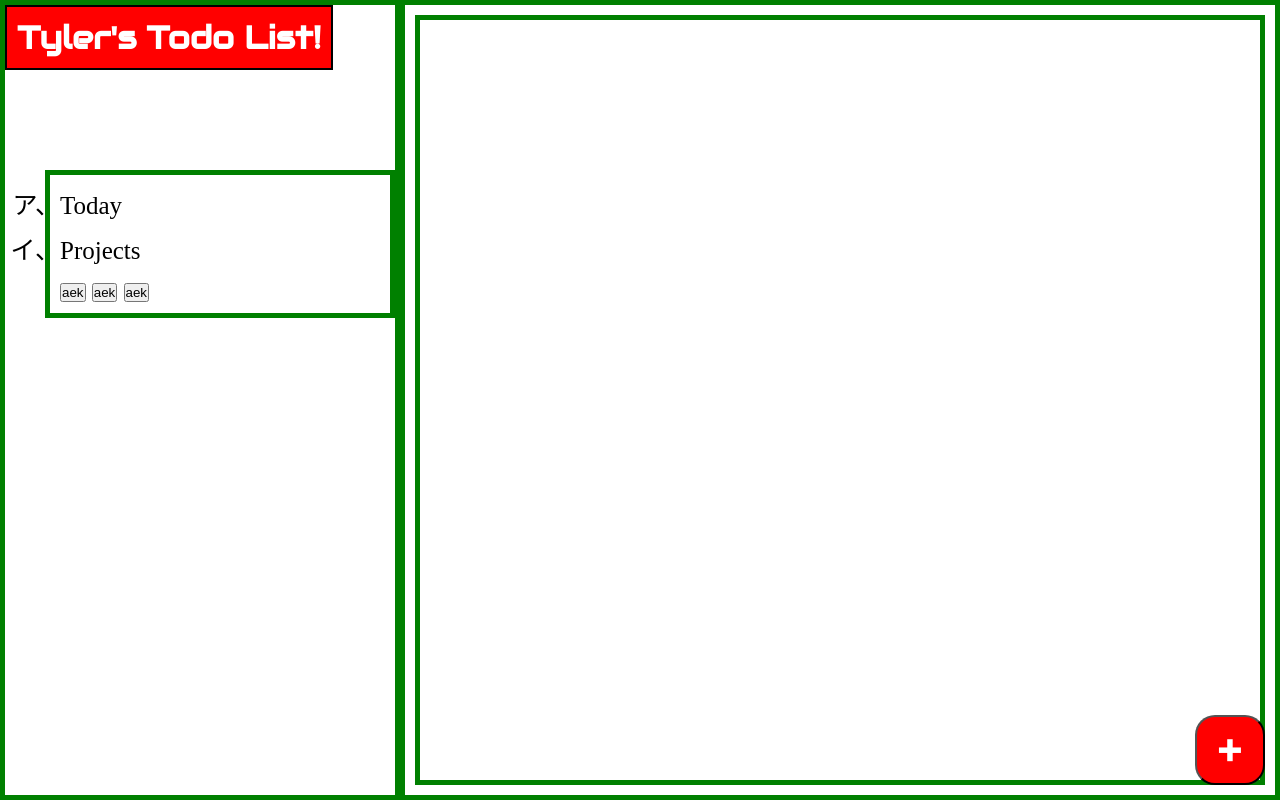
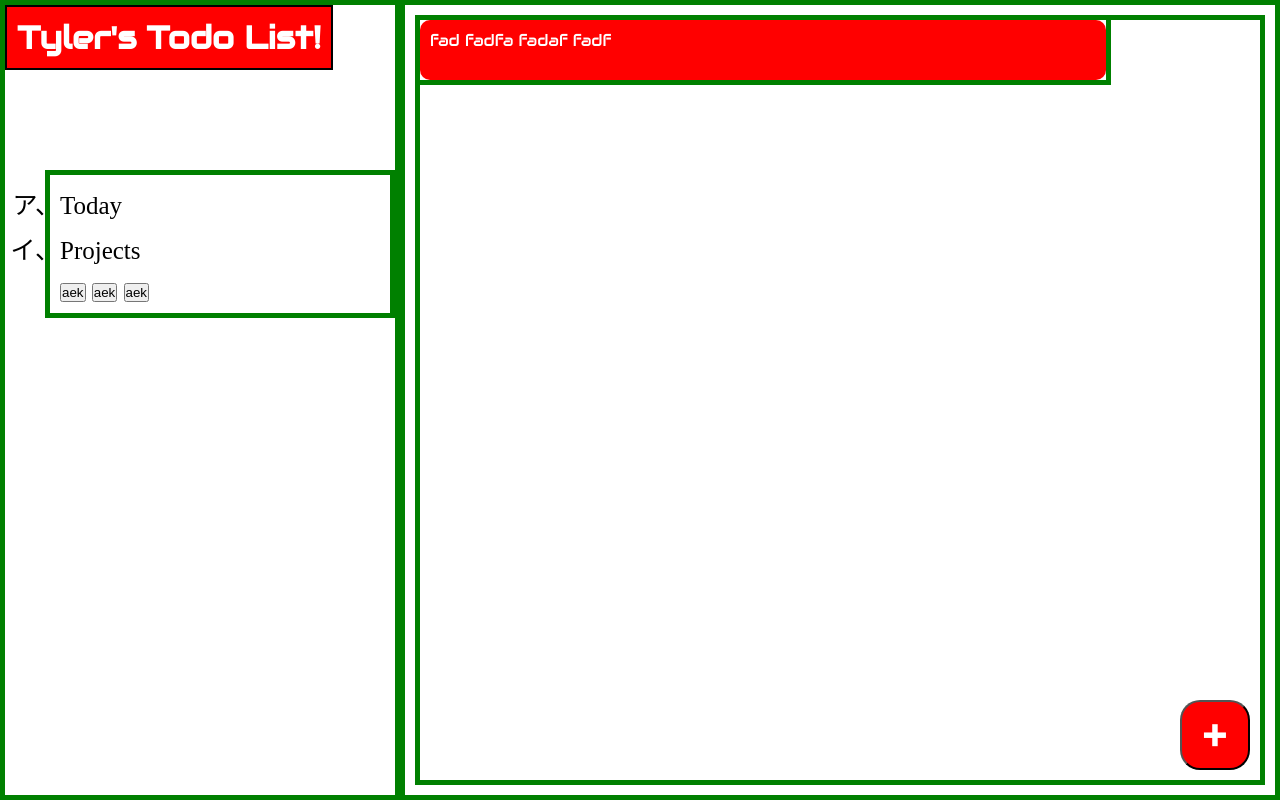
Before and after one commit to tylerdurden-code/todo-list, a website built with webpack: page index.html in a window 1280 px wide. Both pictures are taken after a click on the item "Today". Built offline with nearby package versions, Linux system fonts and the light colour scheme.

Commit message:
connect form to dom

```diff
--- a/src/index.js
+++ b/src/index.js
@@ -8,7 +8,7 @@ todayLi.addEventListener('click',() => {
     // todoToday.displayTodo();
 })
 
-// todoToday.addTodo('fad','fadfa','fadaf','fadf')
+todoToday.addTodo('fad','fadfa','fadaf','fadf')
 
 console.log(todoToday.todoList)
 // todoToday.displayTodo()
--- a/src/todoToday.js
+++ b/src/todoToday.js
@@ -8,11 +8,12 @@
     todoList: [],
     addForm: function() {
         const gridContainer = document.querySelector('.gridContainer')
+        const gridContainerNew = document.querySelector('.gridContainerNew')
 
         const formDiv = document.createElement('div')
         formDiv.setAttribute('class','form')
         formDiv.setAttribute('id','form')
-        gridContainer.appendChild(formDiv);
+        gridContainerNew.appendChild(formDiv);
 
         const form = document.createElement('form');
         form.setAttribute('action','#');
@@ -48,6 +49,7 @@
         inputTitle.setAttribute('type','text')
         inputTitle.setAttribute('id','title')
         inputTitle.setAttribute('name','title')
+        inputTitle.setAttribute('required','required')
 
         formTitleDiv.appendChild(labelTitle);
         formTitleDiv.appendChild(inputTitle);
@@ -60,6 +62,7 @@
         inputDescription.setAttribute('type','text')
         inputDescription.setAttribute('id','description')
         inputDescription.setAttribute('name','description')
+        inputDescription.setAttribute('required','required')
 
         formDescriptionDiv.appendChild(labelDescription);
         formDescriptionDiv.appendChild(inputDescription);
@@ -69,9 +72,10 @@
         labelDueDate.innerHTML = 'DueDate:'
 
         const inputDueDate = document.createElement('input');
-        inputDueDate.setAttribute('type','text')
+        inputDueDate.setAttribute('type','date')
         inputDueDate.setAttribute('id','dueDate')
         inputDueDate.setAttribute('name','dueDate')
+        inputDueDate.setAttribute('required','required')
 
         formDueDateDiv.appendChild(labelDueDate);
         formDueDateDiv.appendChild(inputDueDate);
@@ -85,6 +89,7 @@
         inputPriority1.setAttribute('id','priority1')
         inputPriority1.setAttribute('name','priority')
         inputPriority1.setAttribute('value','priority1')
+        inputPriority1.setAttribute('required','required')
 
         const labelPriority1 = document.createElement('label');
         labelPriority1.setAttribute('for','priority1');
@@ -119,13 +124,38 @@
         radioDiv.appendChild(inputPriority3);
         radioDiv.appendChild(labelPriority3);
 
+        form.addEventListener('submit',(event => {
+            event.preventDefault();
+            const title = form.elements['title']
+            const description = form.elements['description']
+            const dueDate = form.elements['dueDate']
+            const radio = form.elements['priority']
+            this.addTodo(title.value,description.value,dueDate.value,radio.value)
+            this.displayTodo();
+            // console.log(title.value)
+            // console.log(description.value)
+            // console.log(dueDate.value)
+            // console.log(radio.value)
+            form.reset();
+        }))
+
 
     },
     run: function() {
         const content = document.querySelector('.content')
-        const gridContainer = document.querySelector('.gridContainer')
+        content.innerHTML = ''
+        // const gridContainer = document.querySelector('.gridContainer')
+        const gridContainerNew = document.createElement('div')
+        const todoss = document.createElement('div')
+        todoss.setAttribute('id','todoss')
+        gridContainerNew.setAttribute('class','gridContainerNew')
+        // const whatever = content.removeChild(gridContainer)
+        content.appendChild(todoss)
+        content.appendChild(gridContainerNew);
+
         const form = document.querySelector('#form')
-        gridContainer.innerHTML = ""
+        // gridContainer.innerHTML = ""
+        gridContainerNew.innerHTML = ''
 
         this.addForm();
 
@@ -142,7 +172,9 @@
 
         })
 
-        gridContainer.appendChild(addBtn)
+        gridContainerNew.appendChild(addBtn)
+
+        this.displayTodo();
     },
     addTodo: function(title,description,dueDate,priority) {
         let newTodo = new this.todos(title,description,dueDate,priority)
@@ -151,12 +183,15 @@
 
     displayTodo: function() {
         const gridContainer = document.querySelector('.gridContainer')
+        const gridContainerNew = document.querySelector('.gridContainerNew')
+        const todoss = document.querySelector('#todoss')
+        todoss.innerHTML = ""
         this.todoList.forEach(element => {
             let newDiv = document.createElement('div')
             newDiv.classList.add('divs')
             newDiv.innerHTML = `${element.title} ${element.description} ${element.dueDate} ${element.priority} `
 
-            gridContainer.appendChild(newDiv)
+            todoss.appendChild(newDiv)
         });
     }
 }
--- a/style.css
+++ b/style.css
@@ -81,6 +81,16 @@
     justify-content: center;
     align-items: center;
 }
+.gridContainerNew {
+    display: flex;
+    flex-direction: column;
+    gap: 2px;
+    height: 100%;
+    border: 5px solid green;
+    /* justify-content: center; */
+    align-items: center;
+    position: relative;
+}
 
 .divs {
     font-family: 'Audiowide', cursive;
@@ -104,6 +114,8 @@
     padding: 20px;
     border: 2px solid black;
     display: none;
+    position: absolute;
+    top: 400px;
 }
 
 #formUp {
@@ -135,3 +147,12 @@ input[type=submit] {
   input[type=submit]:hover {
     background-color: black;
   }
+
+#todoss {
+    display: flex;
+    flex-direction: column;
+    position: absolute;
+    border: 5px solid green;
+    width: 80%;
+    gap: 5px;
+}
```
